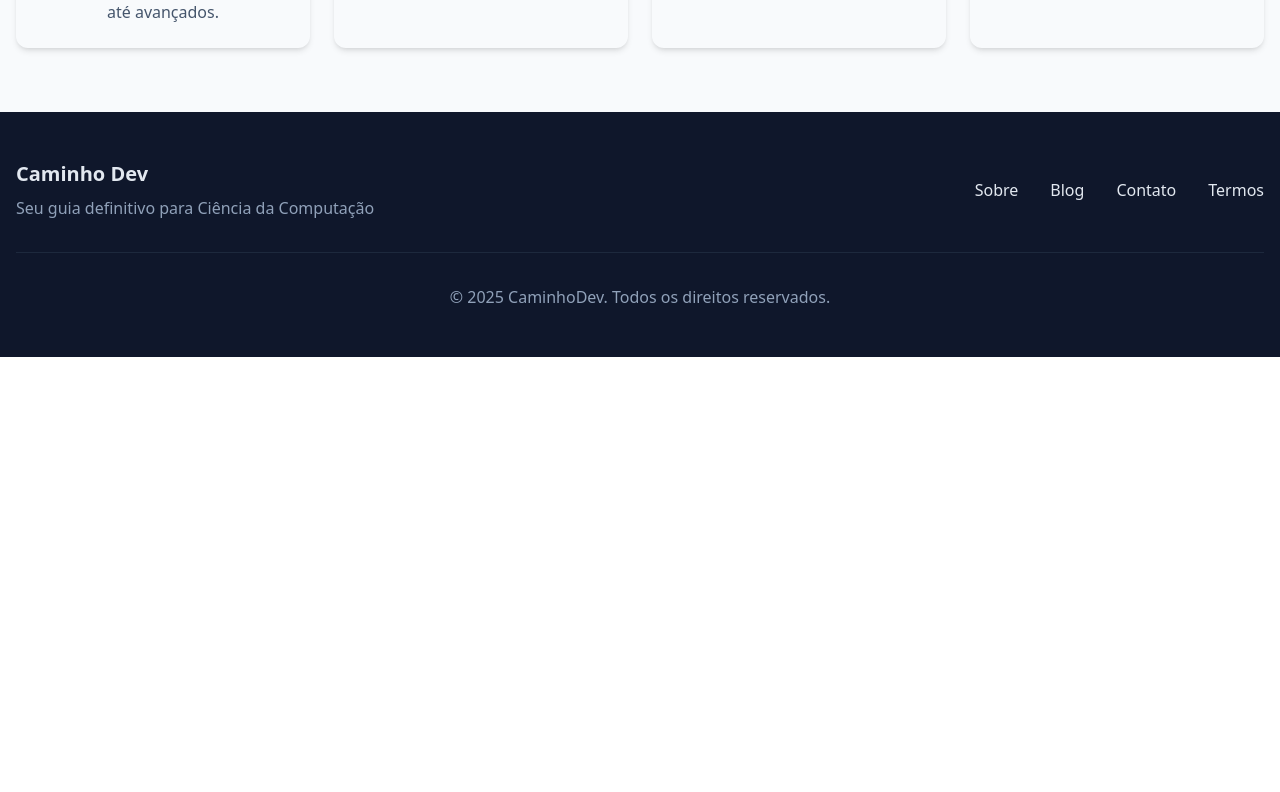
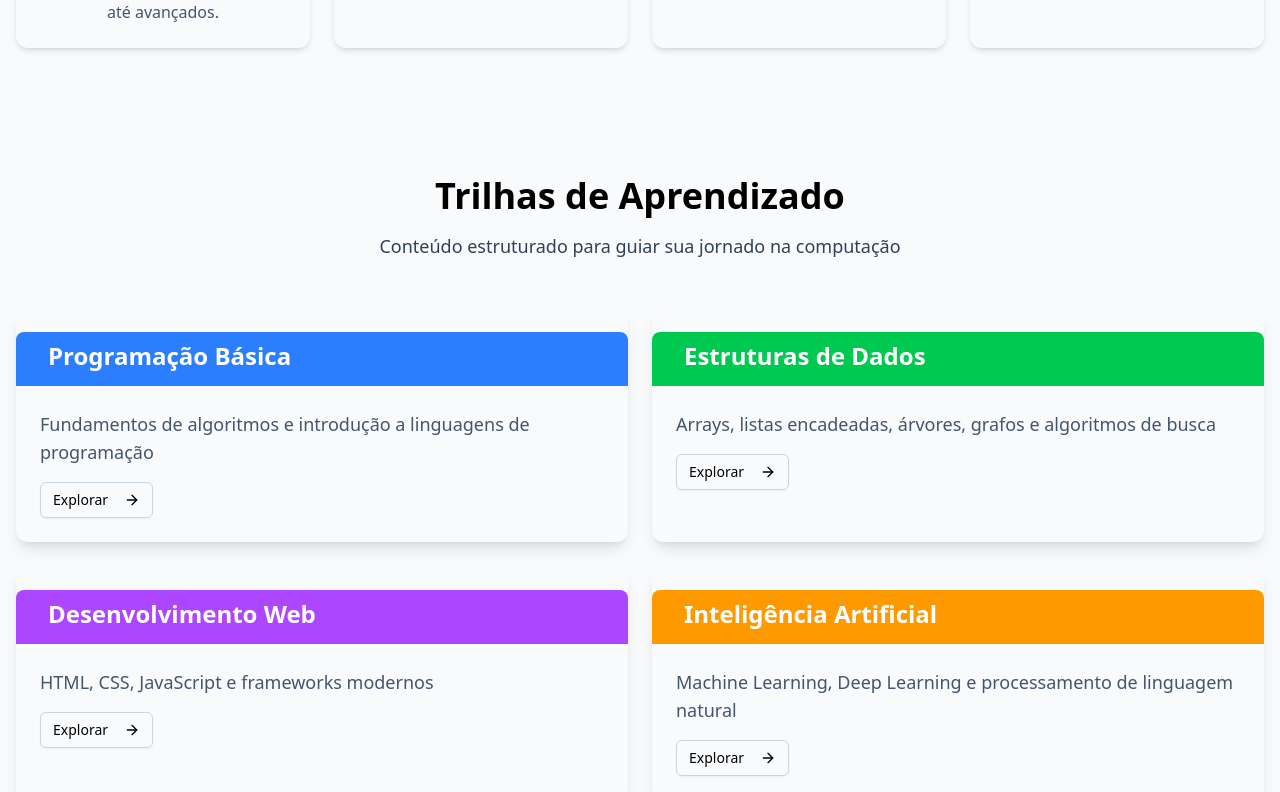
Before and after one commit to Engenharia-II/frontend, a Next.js app: page / in a window 1280 px wide. Shown: the part 1308-2100 px from the top of the page. Before the commit the page ends 1665 px from the top, so only its background shows below. Built offline with nearby package versions, Linux system fonts and the light colour scheme.

Commit message:
update: add LeaningPath component in landing page

```diff
--- a/src/app/page.tsx
+++ b/src/app/page.tsx
@@ -1,12 +1,14 @@
 import Features from '@/components/landing_page/Features';
 import Footer from '@/components/landing_page/Footer';
 import Header from '@/components/landing_page/Header';
+import LearningPath from '@/components/landing_page/LearningPath';
 
 export default function Home() {
   return (
     <div className="flex flex-col min-h-screen">
       <Header />
       <Features />
+      <LearningPath />
       <Footer />
     </div>
   );
```
